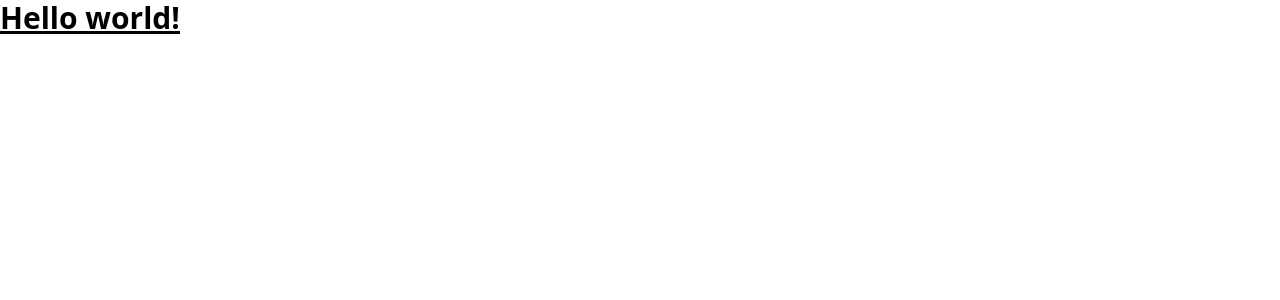
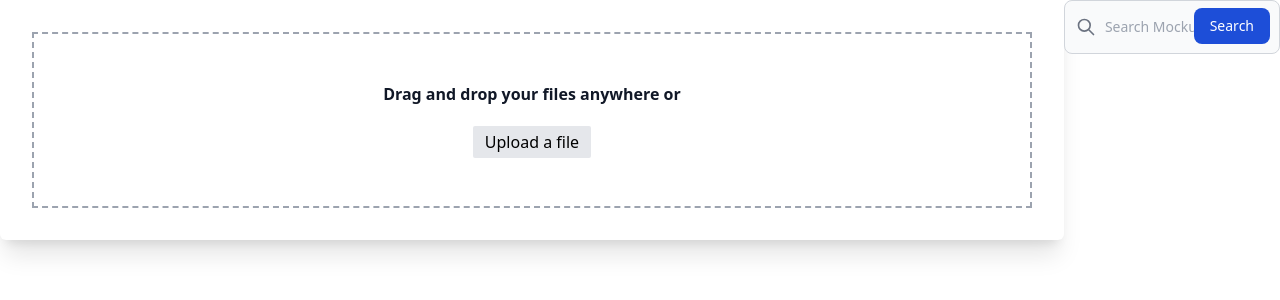
Before and after one commit to V5NEXT/ImageRetrival-Aesthetics, a React (Create React App) app in the folder frontend-image-retrival/: page / in a window 1280 px wide. Shown: the top 300 px of the page. Built offline with nearby package versions, Linux system fonts and the light colour scheme.

Commit message:
Intermediate Commit

```diff
--- a/frontend-image-retrival/src/App.js
+++ b/frontend-image-retrival/src/App.js
@@ -1,10 +1,14 @@
 import './App.css';
+import ImageUploader from './components/ImageUploader.tsx';
+import Filters from './components/Filters.tsx';
 
 function App() {
   return (
-    <h1 className="text-3xl font-bold underline">
-      Hello world!
-    </h1>
+    <div className=' flex'>
+      <ImageUploader/>
+      <Filters/>
+
+    </div>
 
   );
 }
--- a/frontend-image-retrival/src/components/Filters.tsx
+++ b/frontend-image-retrival/src/components/Filters.tsx
@@ -2,7 +2,20 @@ import React from 'react'
 
 const Filters  = () => {
   return (
-    <div>FIlter</div>
+    <div>
+
+      <form>
+          <label htmlFor="default-search" className="mb-2 text-sm font-medium text-gray-900 sr-only dark:text-white">Search</label>
+          <div className="relative">
+              <div className="absolute inset-y-0 left-0 flex items-center pl-3 pointer-events-none">
+                  <svg aria-hidden="true" className="w-5 h-5 text-gray-500 dark:text-gray-400" fill="none" stroke="currentColor" viewBox="0 0 24 24" xmlns="http://www.w3.org/2000/svg"><path stroke-linecap="round" stroke-linejoin="round" stroke-width="2" d="M21 21l-6-6m2-5a7 7 0 11-14 0 7 7 0 0114 0z"></path></svg>
+              </div>
+              <input type="search" id="default-search" className="block w-full p-4 pl-10 text-sm text-gray-900 border border-gray-300 rounded-lg bg-gray-50 focus:ring-blue-500 focus:border-blue-500 dark:bg-gray-700 dark:border-gray-600 dark:placeholder-gray-400 dark:text-white dark:focus:ring-blue-500 dark:focus:border-blue-500" placeholder="Search Mockups, Logos..." required/>
+              <button type="submit" className="text-white absolute right-2.5 bottom-2.5 bg-blue-700 hover:bg-blue-800 focus:ring-4 focus:outline-none focus:ring-blue-300 font-medium rounded-lg text-sm px-4 py-2 dark:bg-blue-600 dark:hover:bg-blue-700 dark:focus:ring-blue-800">Search</button>
+          </div>
+      </form>
+
+    </div>
   )
 }
 
--- a/frontend-image-retrival/src/components/ImageUploader.tsx
+++ b/frontend-image-retrival/src/components/ImageUploader.tsx
@@ -2,7 +2,25 @@ import React from 'react'
 
 const ImageUploader = () => {
   return (
-    <div>ImageUploader</div>
+   <div className=" h-screen w-screen">
+    <main className="container">
+      <article aria-label="File Upload Modal" className="relative flex flex-col bg-white shadow-xl rounded-md" onDrop="dropHandler(event);" ondragover="dragOverHandler(event);" ondragleave="dragLeaveHandler(event);" onDragEnter="dragEnterHandler(event);">
+        <section className="overflow-auto p-8 flex flex-col">
+          <header className="border-dashed border-2 border-gray-400 py-12 flex flex-col justify-center items-center">
+            <p className="mb-3 font-semibold text-gray-900 flex flex-wrap justify-center">
+              <span>Drag and drop your</span>&nbsp;<span>files anywhere or</span>
+            </p>
+            <input id="hidden-input" type="file" multiple className="hidden" />
+            <button id="button" className="mt-2 rounded-sm px-3 py-1 bg-gray-200 hover:bg-gray-300 focus:shadow-outline focus:outline-none">
+              Upload a file
+            </button>
+          </header>
+        </section>
+
+
+      </article>
+    </main>
+</div>
   )
 }
 
```
